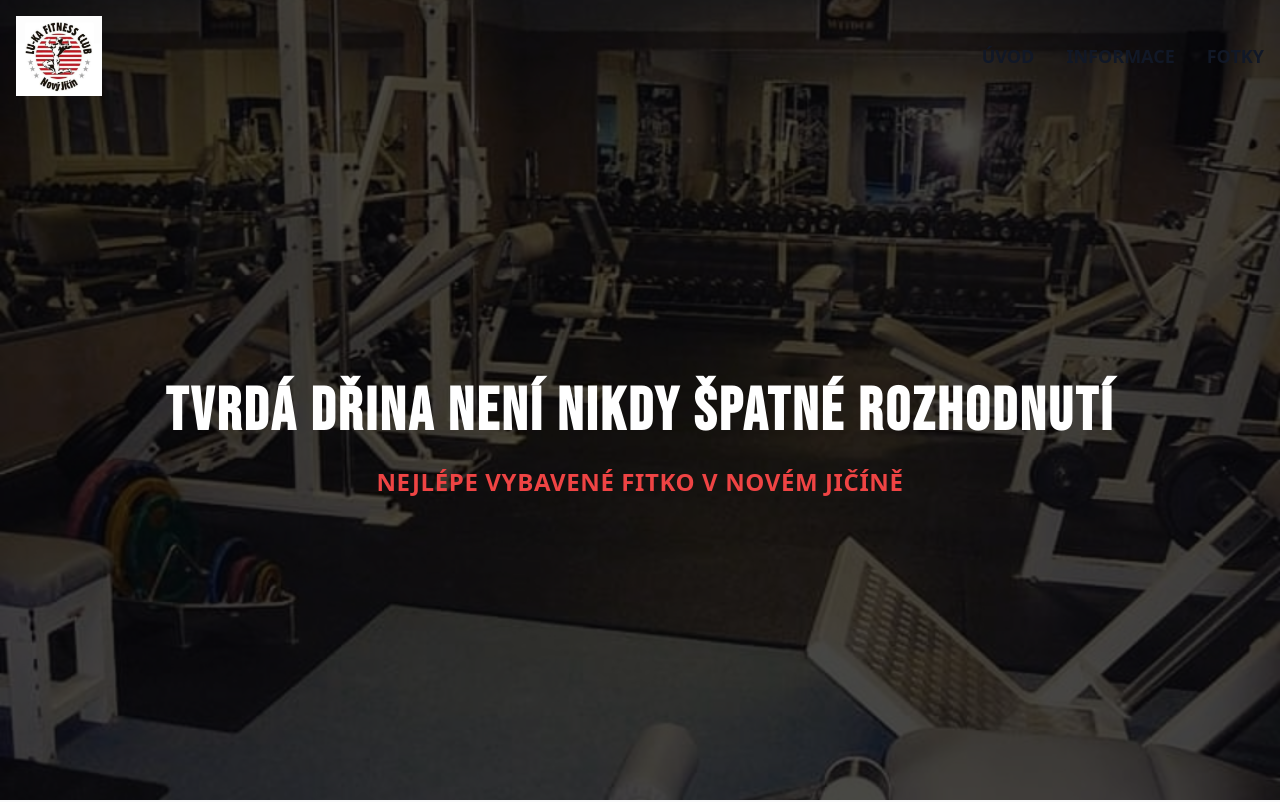
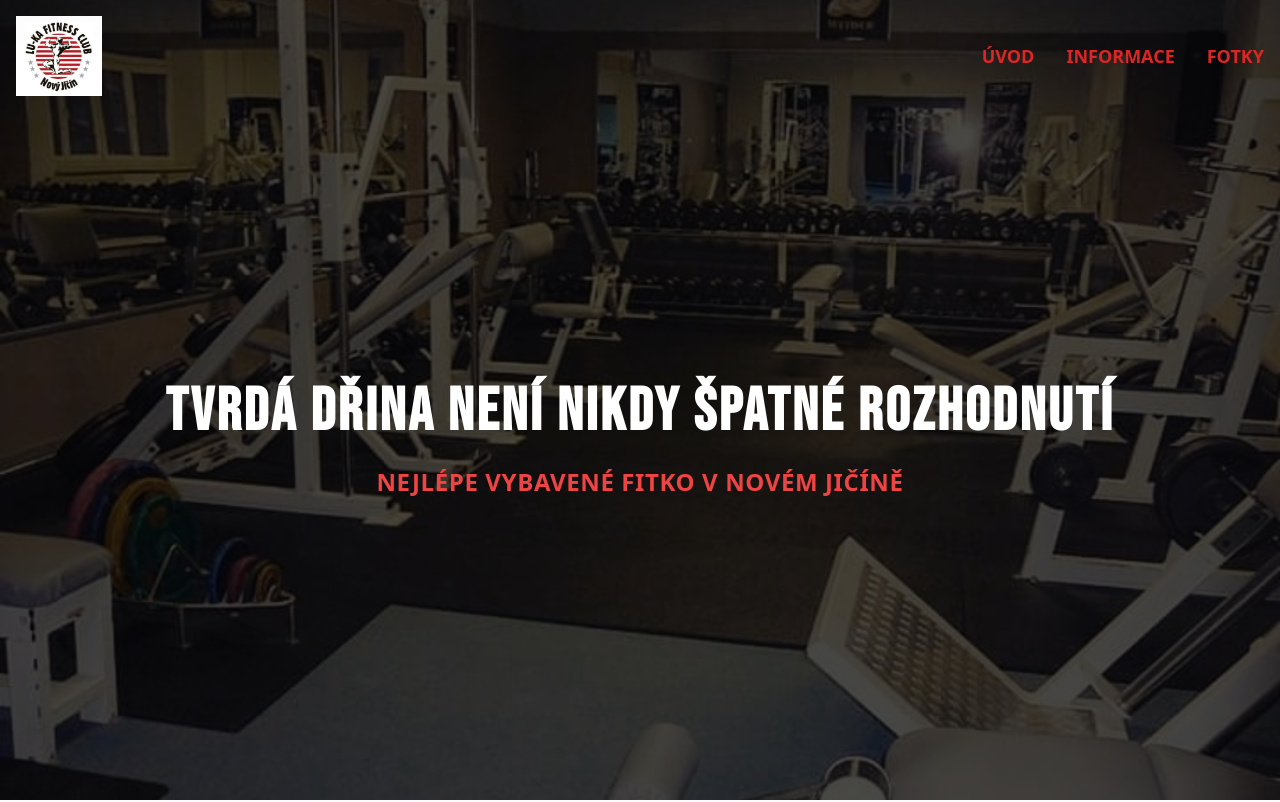
Before and after one commit to pepafittness-debug/gymluka, a React (Vite) app: page / in a window 1280 px wide. Shown: the top 802 px of the page. Built offline with nearby package versions, Linux system fonts and the light colour scheme.

Commit message:
Updated App.tsx

```diff
--- a/src/App.tsx
+++ b/src/App.tsx
@@ -16,10 +16,10 @@ function App() {
               className="h-20 w-auto"
             />
           </div>
-          <nav className="hidden md:flex gap-8 text-gray-900 font-semibold text-lg">
-            <a href="#uvod" className="hover:text-red-600 transition">ÚVOD</a>
-            <a href="#info" className="hover:text-red-600 transition">INFORMACE</a>
-            <a href="#galerie" className="hover:text-red-600 transition">FOTKY</a>
+          <nav className="hidden md:flex gap-8 text-red-600 font-semibold text-lg">
+            <a href="#uvod" className="hover:text-red-400 transition">ÚVOD</a>
+            <a href="#info" className="hover:text-red-400 transition">INFORMACE</a>
+            <a href="#galerie" className="hover:text-red-400 transition">FOTKY</a>
           </nav>
         </div>
       </header>
```
